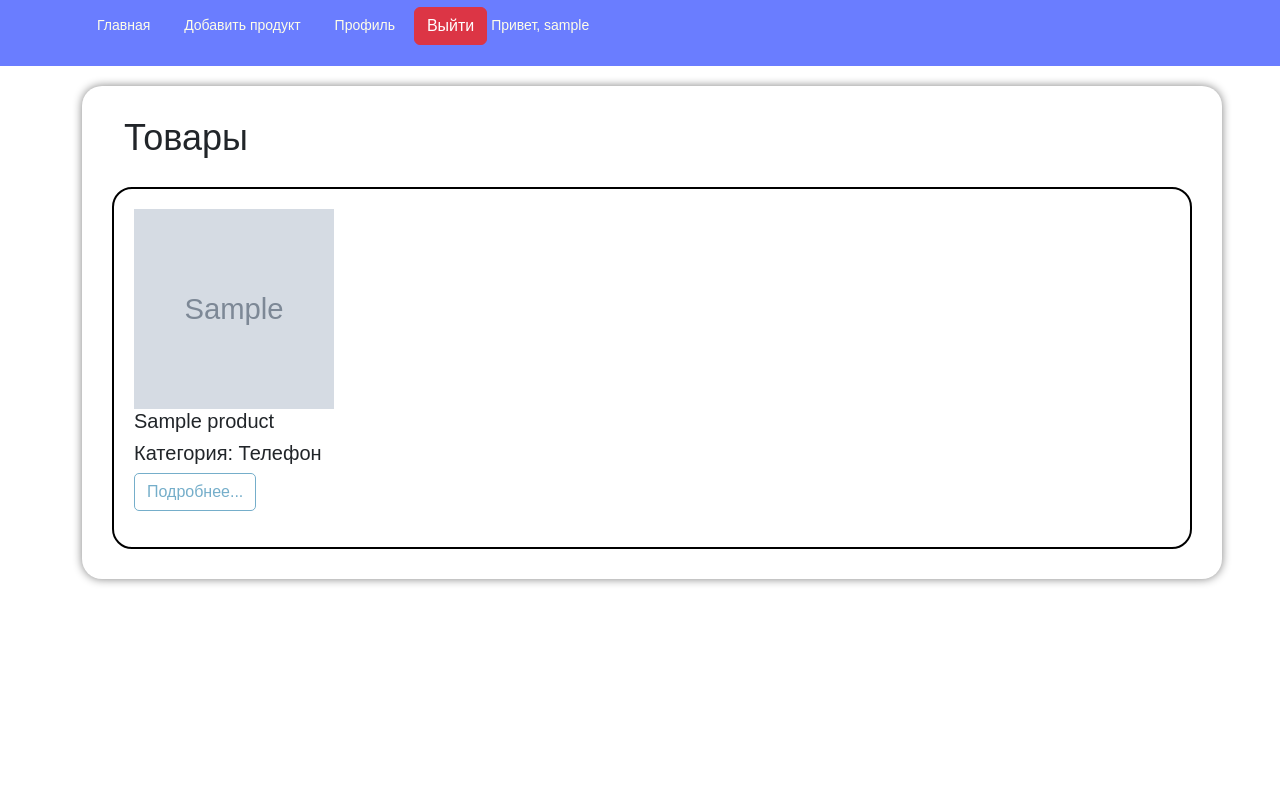
After one commit to Russo2642/control_work_8_zulufov_ruslan, a Django app: page / in a window 1280 px wide. The commit adds this page. Run offline with Django 4.2, Linux system fonts and the light colour scheme; a user stored in the database is signed in; tables that the repository leaves empty hold one stand-in row (values such as "Sample post"); grey boxes marked "Sample" are stand-in pictures; parts of the project's set-up code (start-up, migrations or seed data) failed here and were passed over; some libraries are stand-ins or nearby versions.

Commit message:
Добавление даты создания и редактирования в модель продукта и отзыва. Создание шаблона главной страницы и детального просмотра товара

```diff
--- a/reviewer/products/models/product.py
+++ b/reviewer/products/models/product.py
@@ -35,6 +35,14 @@ class Product(models.Model):
         upload_to='product_pic',
         verbose_name='Картинка'
     )
+    created_at = models.DateTimeField(
+        auto_now_add=True,
+        verbose_name="Дата и время создания"
+    )
+    updated_at = models.DateTimeField(
+        auto_now=True,
+        verbose_name="Дата и время обновления"
+    )
 
     class Meta:
         verbose_name = 'Продукт'
--- /dev/null
+++ b/reviewer/products/templates/base.html
@@ -0,0 +1,47 @@
+{% load static %}
+{% load django_bootstrap5 %}
+{% bootstrap_css %}
+{% bootstrap_javascript %}
+{% bootstrap_messages %}
+<!DOCTYPE html>
+<html lang="en">
+<head>
+    <meta charset="UTF-8">
+    <link rel="stylesheet" href="{% static 'css/style.css' %}">
+    <title>{% block title %}Blog{% endblock %}</title>
+</head>
+<body>
+<nav class="navbar">
+    <div class="container">
+        <ul class="menu">
+            <li>
+                <a href="{% url 'index' %}">Главная</a>
+            </li>
+            {% block menu %}{% endblock %}
+            {% if user.is_authenticated %}
+            <li>
+                <a href="{% url 'profile' user.pk %}">Профиль</a>
+            </li>
+            <li>
+                <form action="{% url 'logout' %}" method="post">
+                    {% csrf_token %}
+                    <input type="submit" class="btn btn-danger" value="Выйти">
+                </form>
+            </li>
+            <li>
+                Привет, {{ user.username }}
+            </li>
+            {% else %}
+            <li>
+                <a href="{% url 'login' %}" class="btn btn-success">Войти</a>
+                <a href="{% url 'register' %}" class="btn btn-primary">Зарегестрироваться</a>
+            </li>
+            {% endif %}
+        </ul>
+    </div>
+</nav>
+<div class="container">
+    {% block content %}{% endblock %}
+</div>
+</body>
+</html>
--- /dev/null
+++ b/reviewer/products/templates/index.html
@@ -0,0 +1,31 @@
+{% extends 'base.html' %}
+{% load django_bootstrap5 %}
+{% block menu %}
+    {% if user.is_authenticated %}
+        <li>
+            <a href="{% url 'product_create' %}">Добавить продукт</a>
+        </li>
+    {% endif %}
+{% endblock %}
+{% block content %}
+    <div class="container">
+        <div class="row">
+            <h1>Товары</h1>
+            {% for product in products %}
+            <div class="products">
+                <div class="main-img">
+                    <img src="{{ product.image.url }}" alt="product image">
+                </div>
+                <h4>{{ product.title }}</h4>
+                <h4>Категория: {{ product.get_category_display }}</h4>
+                <p>
+                    <a href="{% url 'product_detail' product.pk %}" class="btn btn-primary read_more">Подробнее...</a>
+                </p>
+            </div>
+            {% endfor %}
+            {% if is_paginated %}
+            {% include 'partial/pagination.html' %}
+            {% endif %}
+        </div>
+    </div>
+{% endblock %}
--- /dev/null
+++ b/reviewer/products/templates/partial/post_form.html
@@ -0,0 +1,6 @@
+{% load django_bootstrap5 %}
+{% csrf_token %}
+{% bootstrap_form form %}
+<div class="form_row">
+  {% bootstrap_button button_type="submit" content=button_text %}
+</div>
--- a/reviewer/products/urls.py
+++ b/reviewer/products/urls.py
@@ -1,6 +1,11 @@
 from django.urls import path
 
+from products.views.base import IndexView
+
+from products.views.products import ProductCreateView, ProductDetailView
 
 urlpatterns = [
-
+    path('', IndexView.as_view(), name='index'),
+    path('product/create', ProductCreateView.as_view(), name='product_create'),
+    path('product/<int:pk>', ProductDetailView.as_view(), name='product_detail'),
 ]
--- /dev/null
+++ b/reviewer/products/views/base.py
@@ -0,0 +1,12 @@
+from django.views.generic import ListView
+
+from products.models import Product
+
+
+class IndexView(ListView):
+    template_name = 'index.html'
+    model = Product
+    context_object_name = 'products'
+    ordering = ('-created_at', )
+    paginate_by = 4
+    paginate_orphans = 0
--- /dev/null
+++ b/reviewer/static/css/style.css
@@ -0,0 +1,188 @@
+body {
+    font-family: Arial, Helvetica, sans-serif;
+    padding: 0;margin: 0;
+    text-decoration: none;
+    box-sizing: border-box;
+}
+
+.container {
+    margin: 0 auto;
+    width: 1175px;
+}
+
+.navbar {
+    display: block;
+    background: #6a7dff;
+    top: 0;
+    right: 0;
+    left: 0;
+    font-size: 0;
+    box-sizing: border-box;
+    padding: 7px 30px;
+}
+
+.menu {
+    font-size: 14px;
+    line-height: 1;
+    padding: 0;
+    margin: 0;
+    display: inline-block;
+    color: #fffee8;
+}
+
+.menu li {
+    display: inline-block;
+}
+
+.menu a {
+    display: inline-block;
+    text-decoration: none;
+    color: inherit;
+    padding: 5px 15px;
+
+}
+
+.menu a:hover {
+    color: #ffc122;
+    text-decoration: underline;
+}
+
+.row {
+    box-shadow: 0px 0px 10px 0px gray;
+    padding: 30px;
+    border-radius: 20px;
+    margin-top: 20px;
+}
+
+.read_more {
+    background-color: white;
+    border: 1px solid #75aeca;
+    border-radius: 5px;
+    color: #75aeca;
+}
+
+.read_more:hover {
+    background-color: #548eaa;
+    border: 1px solid #75aeca;
+}
+
+h1 {
+    font-size: 36px;
+}
+
+h4 {
+   font-size: 20px;
+}
+
+p {
+   font-size: 20px;
+}
+
+a {
+   color: gray;
+   text-decoration: none;
+}
+
+button {
+   width: 100px;
+   height: 30px;
+   background: transparent;
+   box-shadow: 0px 0px 5px 0px gray;
+   border: none;
+   border-radius: 10px;
+   margin-left: 15px;
+}
+
+.form {
+   box-shadow: 0px 0px 30px 0px gray;
+   padding: 50px;
+   border-radius: 35px;
+}
+
+.form_row {
+   margin-bottom: 30px;
+   margin-top: 30px;
+   box-shadow: 0px 0px 10px 0px gray;
+   padding: 25px;
+   border-radius: 35px;
+   display: flex;
+   align-items: center;
+}
+
+.details {
+    display: flex;
+    max-width: 1000px;
+    width: 100%;
+    padding: 30px;
+    margin: 50px auto;
+    gap: 30px;
+}
+.details-img img {
+    width: 400px;
+    height: 400px;
+    object-fit: cover;
+}
+.details-content h3 {
+    margin-bottom: 20px;
+}
+.details-content h4 {
+    margin-bottom: 20px;
+}
+.details-content h5 {
+    margin-bottom: 20px;
+}
+
+.products {
+    border: 2px solid black;
+    border-radius: 20px;
+    margin-top: 20px;
+    padding: 20px;
+}
+
+.main-img img {
+    width: 200px;
+    height: 200px;
+    object-fit: cover;
+}
+
+.pagination {
+    text-align: center;
+
+}
+
+.pagination a, .pagination .page-disabled {
+    display: inline-block;
+    border: solid 1px #6a7ddd;
+    border-radius: 3px;
+    padding: 5px;
+    margin: 3px;
+}
+
+.pagination a {
+    background: #6a7ddd;
+    color: white;
+    text-decoration: none;
+}
+
+.pagination a:hover {
+    background: #6a7dff;
+    text-decoration: underline;
+}
+
+.pagination .page-disabled {
+    background: #6a7dcc;
+    color: #dddddd
+}
+
+.pagination .current-page {
+    display: inline-block;
+}
+
+.pagination .current-page input {
+    width: 50px;
+    padding: 5px 7px;
+    font-size: inherit;
+    border-radius: 5px;
+    text-align: center;
+    border: solid 1px gray;
+}
```
Also changed, not shown: reviewer/accounts/templates/user_detail.html (+6 -25 lines), reviewer/products/forms.py (added, +15 -0 lines), reviewer/products/models/review.py (+8 -0 lines), reviewer/products/templates/partial/form.html (added, +15 -0 lines), reviewer/products/templates/partial/pagination.html (added, +23 -0 lines), reviewer/products/templates/products/product_create.html (added, +10 -0 lines), reviewer/products/templates/products/product_detail.html (added, +18 -0 lines), reviewer/products/templates/products/product_update.html (added, +10 -0 lines), reviewer/products/views/products.py (added, +20 -0 lines), reviewer/products/migrations/0003_product_created_at_product_updated_at_and_more.py (added).
